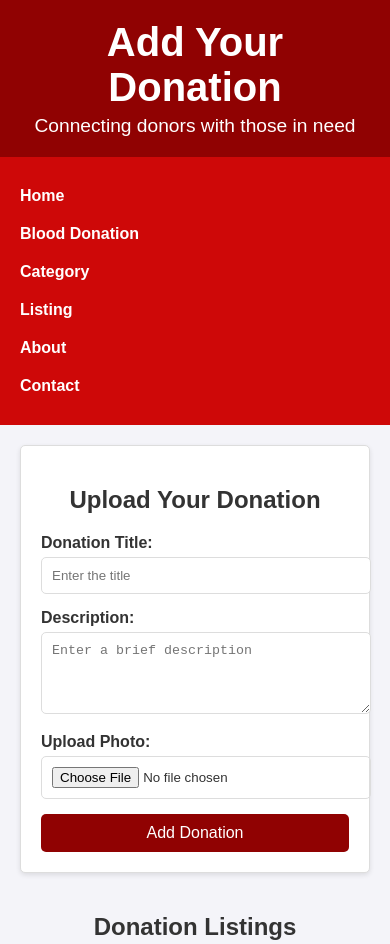
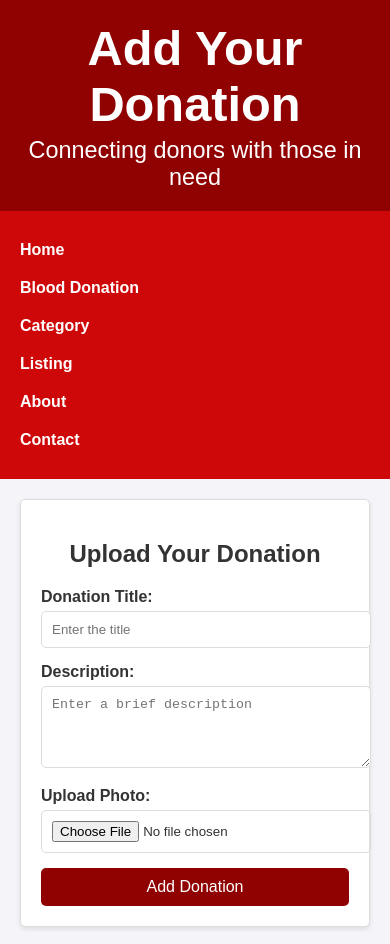
Before and after one commit to mdhsaikats/donHUB, a plain HTML site: page listing.html in a window 390 px wide. Shown: the top 944 px of the page. Drawn offline with Linux system fonts and the light colour scheme.

Commit message:
fix mobile

```diff
--- a/listing.css
+++ b/listing.css
@@ -135,4 +135,9 @@ main {
         width: 90%;
         padding: 15px;
     }
+
+    /* Adjust header font-size for mobile */
+    header {
+        font-size: 5vw; /* Adjust based on your preference */
+    }
 }
```
